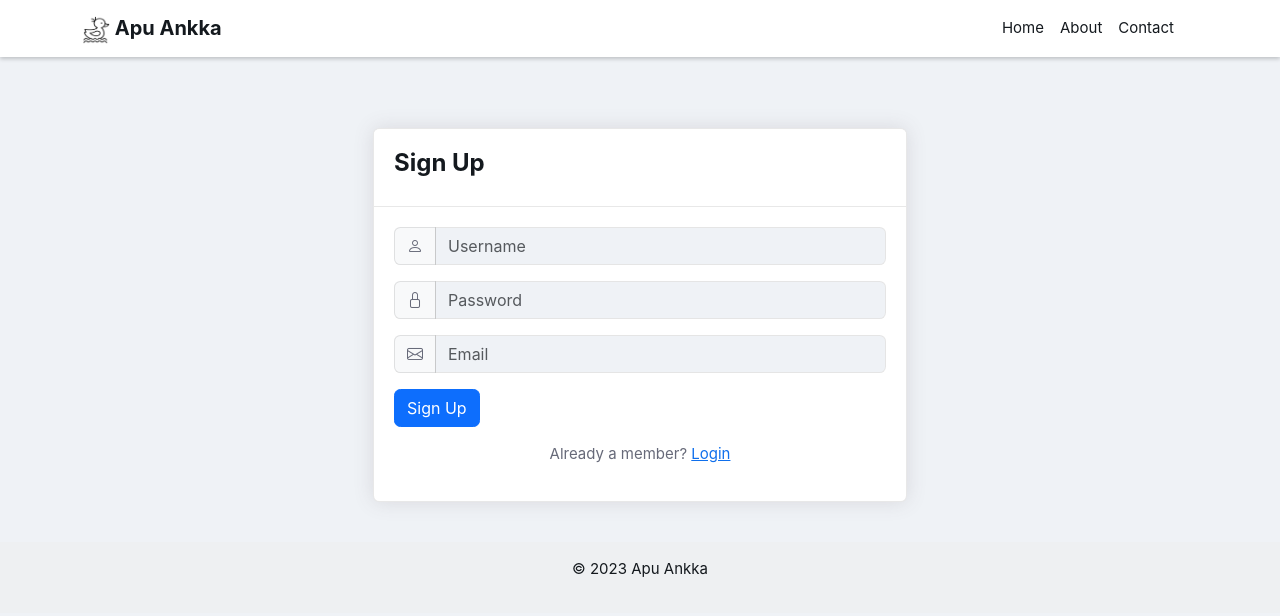
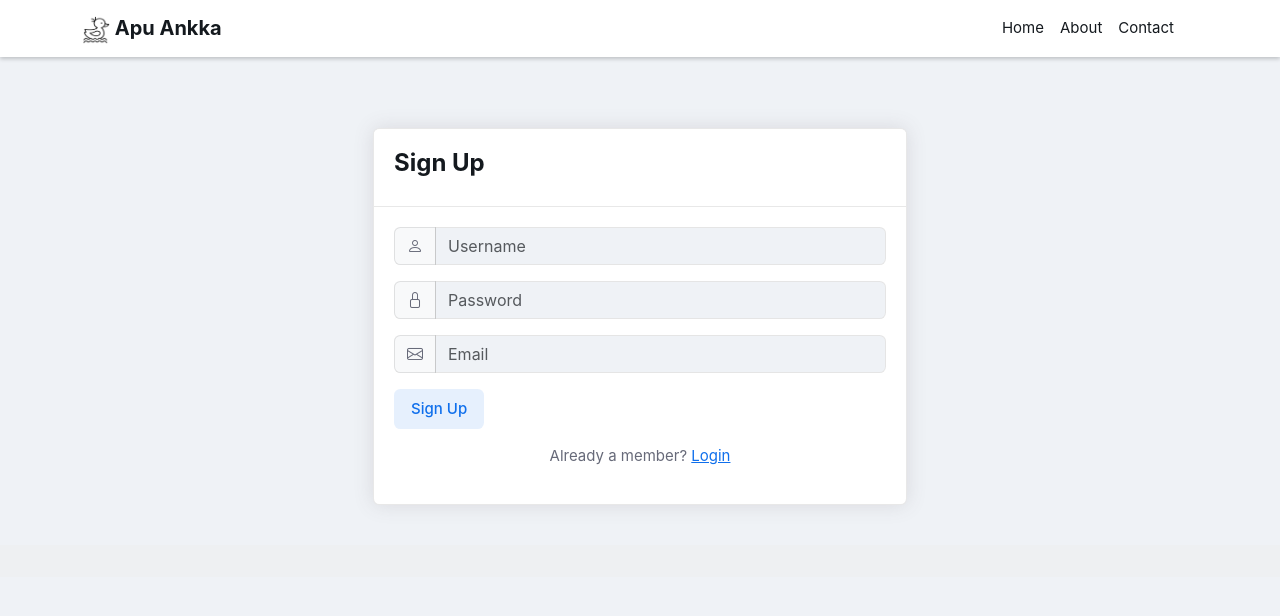
Before and after one commit to ahmedeleven/apuankka-frontend, a React (Create React App) app: page /register in a window 1280 px wide. Shown: the top 616 px of the page. Built offline with nearby package versions, Linux system fonts and the light colour scheme.

Commit message:
add pagination feature

```diff
--- a/src/components/AddService.js
+++ b/src/components/AddService.js
@@ -144,7 +144,7 @@ const AddService = () => {
                 onChange={handleChange}
               />
             </div>
-            <button type="submit" className="btn btn-primary">
+            <button type="submit" className="btn btn-primary-soft">
               Request
             </button>
           </form>
--- a/src/components/Footer.js
+++ b/src/components/Footer.js
@@ -4,7 +4,7 @@ const Footer = () => {
   return (
     <footer className="bg-light text-dark text-center py-3">
       <div className="container">
-        <p>&copy; {new Date().getFullYear()} Apu Ankka</p>
+        {/* <p>&copy; {new Date().getFullYear()} Apu Ankka</p> */}
       </div>
     </footer>
   );
--- a/src/components/Login.js
+++ b/src/components/Login.js
@@ -97,7 +97,7 @@ const Login = ({ setIsLoggedIn }) => {
 
                 <button
                   type="button"
-                  className="btn btn-primary btn-block mb-3"
+                  className="btn btn-primary-soft btn-block mb-3"
                   onClick={handleLogin}
                 >
                   Login
--- a/src/components/Register.js
+++ b/src/components/Register.js
@@ -102,7 +102,7 @@ const Register = ({ setIsLoggedIn }) => {
 
                 <button
                   type="button"
-                  className="btn btn-primary btn-block mb-3"
+                  className="btn btn-primary-soft btn-block mb-3"
                   onClick={handleRegister}
                 >
                   Sign Up
--- a/src/components/ServicesAvailableList.js
+++ b/src/components/ServicesAvailableList.js
@@ -10,6 +10,8 @@ function ServicesAvailableList() {
 
   const [services, setServices] = useState([]);
   const [isLoading, setIsLoading] = useState(true);
+  const [page, setPage] = useState(1); // Initialize the page number
+  const [hasMorePages, setHasMorePages] = useState(true); // New state to track if there are more pages
 
   const getServices = () => {
     const api = axios.create({
@@ -19,9 +21,12 @@ function ServicesAvailableList() {
     api.defaults.headers.common["Authorization"] = `Token ${token}`;
 
     api
-      .get("services/?status=open")
+      .get(`services/?status=open&page=${page}`)
       .then((response) => {
-        setServices(response.data);
+        if (response.data.length < 10) {
+          setHasMorePages(false);
+        }
+        setServices([...services, ...response.data]);
         setIsLoading(false);
       })
       .catch((error) => {
@@ -30,19 +35,40 @@ function ServicesAvailableList() {
       });
   };
 
+  // Function to load more items
+  const loadMore = () => {
+    setPage(page + 1); // Increment the page number
+    console.log(hasMorePages);
+  };
+
   useEffect(() => {
     getServices();
-  }, []);
+  }, [page]);
 
   return (
     <div>
       {isLoggedIn ? (
         isLoading ? (
-          <p>Loading...</p>
+          <div className="load-icon">
+            <div className="spinner-grow spinner-grow-sm" role="status">
+              <span className="visually-hidden">Loading...</span>
+            </div>
+          </div>
         ) : (
-          services.map((service) => (
-            <ServiceCard key={service.id} service={service} />
-          ))
+          <div className="col-md-8 col-lg-12 vstack gap-4">
+            {services.map((service) => (
+              <ServiceCard key={service.id} service={service} />
+            ))}
+            <a
+              onClick={loadMore}
+              role="button"
+              className={`btn btn-loader btn-primary-soft ${
+                hasMorePages ? "" : "disabled"
+              }`}
+            >
+              <span className="load-text">Load more</span>
+            </a>
+          </div>
         )
       ) : (
         <p>Please log in to access this content.</p>
--- a/src/components/ServicesList.js
+++ b/src/components/ServicesList.js
@@ -11,6 +11,8 @@ function ServicesList() {
 
   const [services, setServices] = useState([]);
   const [isLoading, setIsLoading] = useState(true);
+  const [page, setPage] = useState(1); // Initialize the page number
+  const [hasMorePages, setHasMorePages] = useState(true); // New state to track if there are more pages
 
   const getServices = () => {
     const api = axios.create({
@@ -20,9 +22,12 @@ function ServicesList() {
     api.defaults.headers.common["Authorization"] = `Token ${token}`;
 
     api
-      .get("services/")
+      .get(`services/?page=${page}`) // Include the current page in the API request
       .then((response) => {
-        setServices(response.data);
+        if (response.data.length < 10) {
+          setHasMorePages(false);
+        }
+        setServices([...services, ...response.data]);
         setIsLoading(false);
       })
       .catch((error) => {
@@ -31,9 +36,15 @@ function ServicesList() {
       });
   };
 
+  // Function to load more items
+  const loadMore = () => {
+    setPage(page + 1); // Increment the page number
+    console.log(hasMorePages);
+  };
+
   useEffect(() => {
     getServices();
-  }, []);
+  }, [page]);
 
   return (
     <div>
@@ -41,11 +52,26 @@ function ServicesList() {
         <div>
           <AddService />
           {isLoading ? (
-            <p>Loading...</p>
+            <div className="load-icon">
+              <div className="spinner-grow spinner-grow-sm" role="status">
+                <span className="visually-hidden">Loading...</span>
+              </div>
+            </div>
           ) : (
-            services.map((service) => (
-              <ServiceCard key={service.id} service={service} />
-            ))
+            <div className="col-md-8 col-lg-12 vstack gap-4">
+              {services.map((service) => (
+                <ServiceCard key={service.id} service={service} />
+              ))}
+              <a
+                onClick={loadMore}
+                role="button"
+                className={`btn btn-loader btn-primary-soft ${
+                  hasMorePages ? "" : "disabled"
+                }`}
+              >
+                <span className="load-text">Load more</span>
+              </a>
+            </div>
           )}
         </div>
       ) : (
--- a/src/components/UserInterestsList.js
+++ b/src/components/UserInterestsList.js
@@ -10,6 +10,8 @@ function UserInterestsList() {
 
   const [interests, setInterests] = useState([]);
   const [isLoading, setIsLoading] = useState(true);
+  const [page, setPage] = useState(1); // Initialize the page number
+  const [hasMorePages, setHasMorePages] = useState(true); // New state to track if there are more pages
 
   const getInterests = () => {
     const api = axios.create({
@@ -19,9 +21,12 @@ function UserInterestsList() {
     api.defaults.headers.common["Authorization"] = `Token ${token}`;
 
     api
-      .get(`interests/user/${user_id}/`)
+      .get(`interests/user/${user_id}/?page=${page}`)
       .then((response) => {
-        setInterests(response.data);
+        if (response.data.length < 10) {
+          setHasMorePages(false);
+        }
+        setInterests([...interests, ...response.data]);
         setIsLoading(false);
       })
       .catch((error) => {
@@ -30,19 +35,43 @@ function UserInterestsList() {
       });
   };
 
+  // Function to load more items
+  const loadMore = () => {
+    setPage(page + 1); // Increment the page number
+    console.log(hasMorePages);
+  };
+
   useEffect(() => {
     getInterests();
-  }, []);
+  }, [page]);
 
   return (
     <div>
       {isLoggedIn ? (
         isLoading ? (
-          <p>Loading...</p>
+          <div className="load-icon">
+            <div className="spinner-grow spinner-grow-sm" role="status">
+              <span className="visually-hidden">Loading...</span>
+            </div>
+          </div>
         ) : (
-          interests.map((interest) => (
-            <ServiceCard key={interest.service.id} service={interest.service} />
-          ))
+          <div className="col-md-8 col-lg-12 vstack gap-4">
+            {interests.map((interest) => (
+              <ServiceCard
+                key={interest.service.id}
+                service={interest.service}
+              />
+            ))}
+            <a
+              onClick={loadMore}
+              role="button"
+              className={`btn btn-loader btn-primary-soft ${
+                hasMorePages ? "" : "disabled"
+              }`}
+            >
+              <span className="load-text">Load more</span>
+            </a>
+          </div>
         )
       ) : (
         <p>Please log in to access this content.</p>
--- a/src/components/UserServicesList.js
+++ b/src/components/UserServicesList.js
@@ -10,6 +10,8 @@ function UserServicesList() {
 
   const [services, setServices] = useState([]);
   const [isLoading, setIsLoading] = useState(true);
+  const [page, setPage] = useState(1); // Initialize the page number
+  const [hasMorePages, setHasMorePages] = useState(true); // New state to track if there are more pages
 
   const getServices = () => {
     const api = axios.create({
@@ -19,9 +21,12 @@ function UserServicesList() {
     api.defaults.headers.common["Authorization"] = `Token ${token}`;
 
     api
-      .get(`services/user/${user_id}/`)
+      .get(`services/user/${user_id}/?page=${page}`)
       .then((response) => {
-        setServices(response.data);
+        if (response.data.length < 10) {
+          setHasMorePages(false);
+        }
+        setServices([...services, ...response.data]);
         setIsLoading(false);
       })
       .catch((error) => {
@@ -30,19 +35,40 @@ function UserServicesList() {
       });
   };
 
+  // Function to load more items
+  const loadMore = () => {
+    setPage(page + 1); // Increment the page number
+    console.log(hasMorePages);
+  };
+
   useEffect(() => {
     getServices();
-  }, []);
+  }, [page]);
 
   return (
     <div>
       {isLoggedIn ? (
         isLoading ? (
-          <p>Loading...</p>
+          <div className="load-icon">
+            <div className="spinner-grow spinner-grow-sm" role="status">
+              <span className="visually-hidden">Loading...</span>
+            </div>
+          </div>
         ) : (
-          services.map((service) => (
-            <ServiceCard key={service.id} service={service} />
-          ))
+          <div className="col-md-8 col-lg-12 vstack gap-4">
+            {services.map((service) => (
+              <ServiceCard key={service.id} service={service} />
+            ))}
+            <a
+              onClick={loadMore}
+              role="button"
+              className={`btn btn-loader btn-primary-soft ${
+                hasMorePages ? "" : "disabled"
+              }`}
+            >
+              <span className="load-text">Load more</span>
+            </a>
+          </div>
         )
       ) : (
         <p>Please log in to access this content.</p>
--- a/src/index.css
+++ b/src/index.css
@@ -176,6 +176,43 @@ header.fixed-top + main {
   height: 50px !important;
 }
 
+.btn {
+  --bs-btn-padding-x: 1rem;
+  --bs-btn-padding-y: 0.5rem;
+  --bs-btn-font-family: ;
+  --bs-btn-font-size: 0.9375rem;
+  --bs-btn-font-weight: 500;
+  --bs-btn-line-height: 1.5;
+  --bs-btn-color: #676a79;
+  --bs-btn-bg: transparent;
+  --bs-btn-border-width: 1px;
+  --bs-btn-border-color: transparent;
+  --bs-btn-border-radius: 0.4rem;
+  --bs-btn-hover-border-color: transparent;
+  --bs-btn-box-shadow: none;
+  --bs-btn-disabled-opacity: 0.65;
+  --bs-btn-focus-box-shadow: 0 0 0 0 rgba(var(--bs-btn-focus-shadow-rgb), 0.5);
+  display: inline-block;
+  padding: var(--bs-btn-padding-y) var(--bs-btn-padding-x);
+  font-family: var(--bs-btn-font-family);
+  font-size: var(--bs-btn-font-size);
+  font-weight: var(--bs-btn-font-weight);
+  line-height: var(--bs-btn-line-height);
+  color: var(--bs-btn-color);
+  text-align: center;
+  vertical-align: middle;
+  cursor: pointer;
+  -webkit-user-select: none;
+  -moz-user-select: none;
+  -ms-user-select: none;
+  user-select: none;
+  border: var(--bs-btn-border-width) solid var(--bs-btn-border-color);
+  border-radius: var(--bs-btn-border-radius);
+  background-color: var(--bs-btn-bg);
+  -webkit-transition: all 0.3s ease-in-out;
+  transition: all 0.3s ease-in-out;
+}
+
 .btn-link {
   --bs-btn-font-weight: 500;
   --bs-btn-color: var(--bs-link-color);
```
